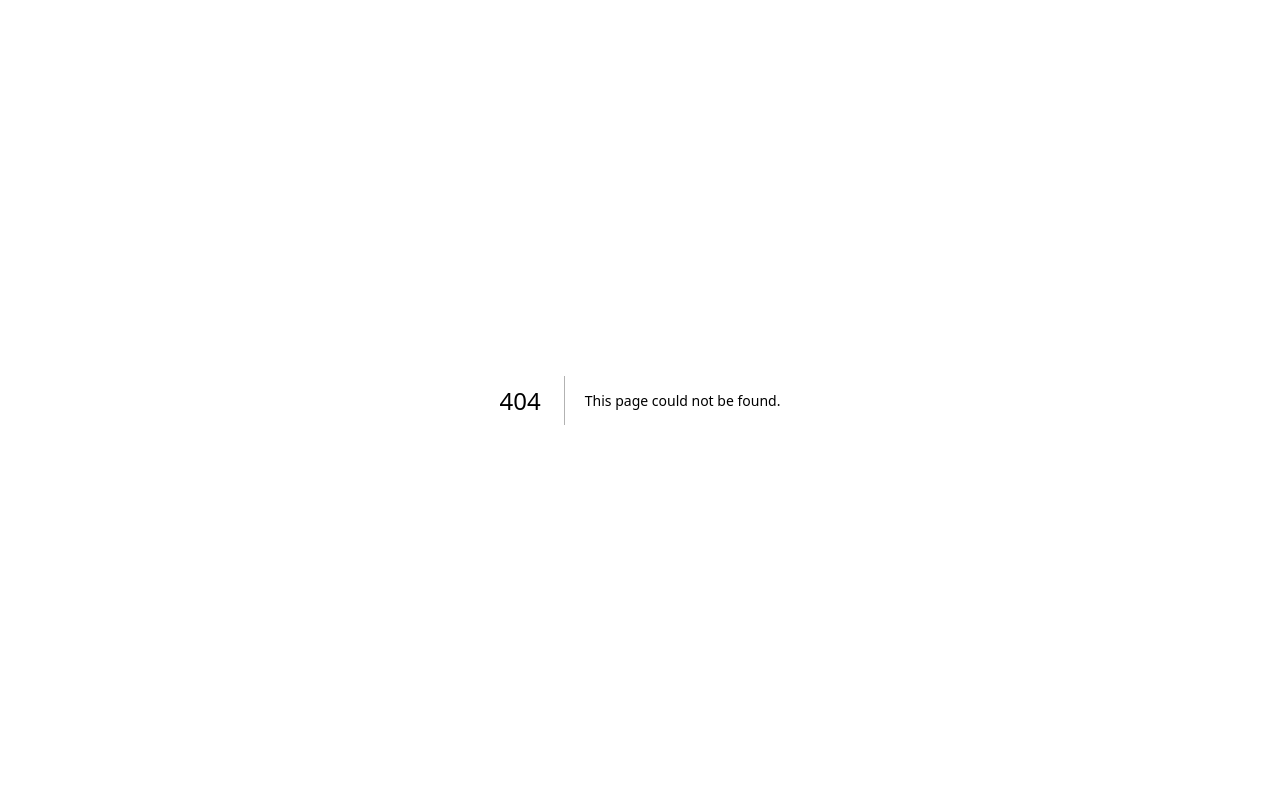
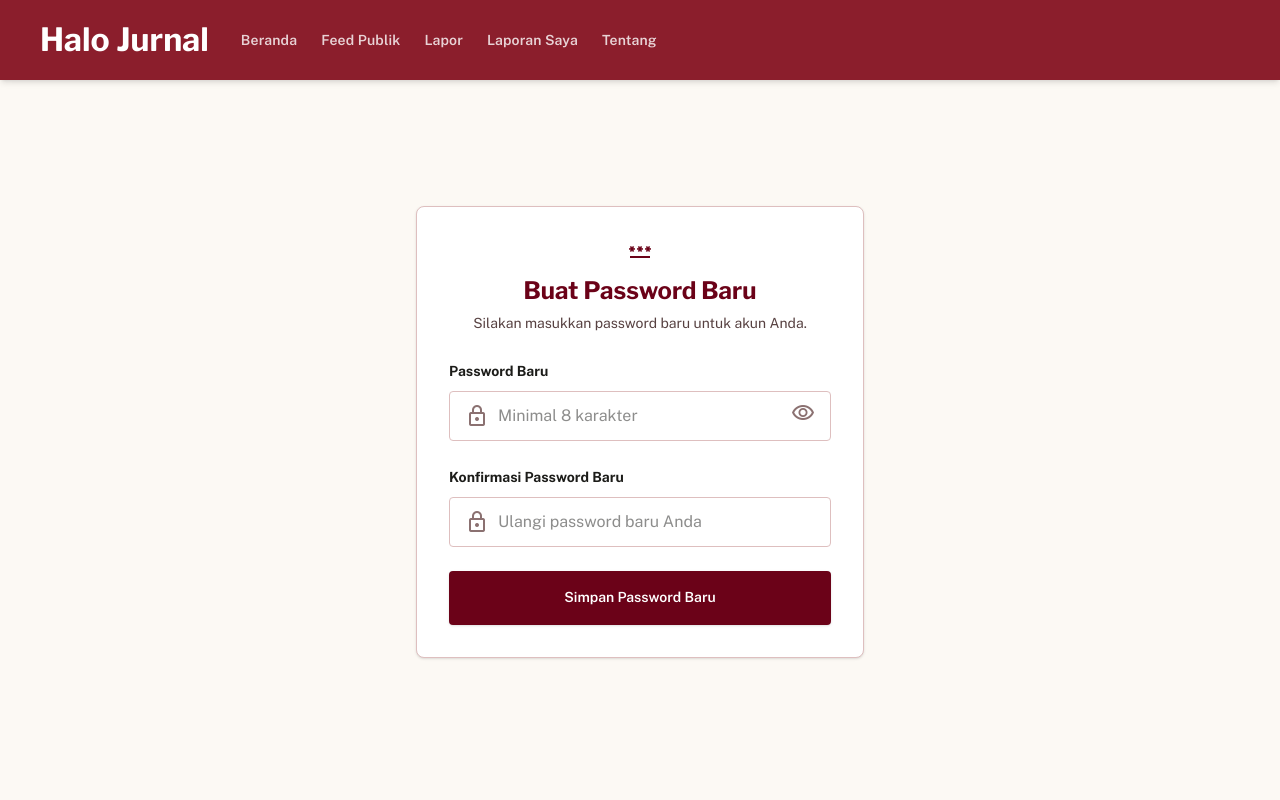
Before and after one commit to dmakapeli-prog/halo-jurnal-app, a Next.js app: page /reset-password/confirm in a window 1280 px wide. Before the commit this address had no page. Shown: the top 800 px of the page. Built offline with nearby package versions, Linux system fonts and the light colour scheme.

Commit message:
Implement reset password functionality

```diff
--- /dev/null
+++ b/app/reset-password/confirm/page.tsx
@@ -0,0 +1,146 @@
+'use client'
+
+import { useState } from 'react'
+import { useRouter } from 'next/navigation'
+import Navbar from '@/components/Navbar'
+import Footer from '@/components/Footer'
+import { createClient } from '@/lib/supabase/client'
+
+export default function ConfirmResetPasswordPage() {
+  const router = useRouter()
+  const [password, setPassword] = useState('')
+  const [confirmPassword, setConfirmPassword] = useState('')
+  const [showPassword, setShowPassword] = useState(false)
+  const [loading, setLoading] = useState(false)
+  const [error, setError] = useState('')
+  const [successMsg, setSuccessMsg] = useState('')
+
+  const handleUpdate = async (e: React.FormEvent) => {
+    e.preventDefault()
+
+    if (!password || password.length < 8) {
+      setError('Password minimal 8 karakter.')
+      return
+    }
+    if (password !== confirmPassword) {
+      setError('Konfirmasi password tidak cocok.')
+      return
+    }
+
+    setLoading(true)
+    setError('')
+
+    const supabase = createClient()
+    const { error: updateError } = await supabase.auth.updateUser({ password })
+
+    if (updateError) {
+      setError(updateError.message)
+      setLoading(false)
+    } else {
+      setSuccessMsg('Password berhasil diubah, silakan login.')
+      // Sign out immediately so they have to login with new password
+      await supabase.auth.signOut()
+
+      // Delay before redirecting to allow user to read the message
+      setTimeout(() => {
+        router.push('/login')
+      }, 2000)
+    }
+  }
+
+  return (
+    <>
+      <Navbar showLoginButton={false} />
+      <main className="min-h-screen pt-[80px] flex items-center justify-center bg-[#fcf9f4] p-4">
+        <div className="w-full max-w-md p-8 bg-white border border-[#debfbf] rounded-[0.5rem] shadow-sm">
+          <div className="text-center mb-6">
+            <span className="material-symbols-outlined text-5xl text-[#6b0218] mb-4">
+              password
+            </span>
+            <h1 className="font-['Libre_Franklin'] text-[24px] font-bold text-[#6b0218] mb-2">
+              Buat Password Baru
+            </h1>
+            <p className="font-['Public_Sans'] text-[14px] text-[#574141]">
+              Silakan masukkan password baru untuk akun Anda.
+            </p>
+          </div>
+
+          {successMsg ? (
+            <div className="p-4 bg-green-50 border border-green-200 rounded-[0.25rem] text-green-800 font-['Public_Sans'] text-[14px] text-center">
+              <span className="material-symbols-outlined text-4xl mb-2 text-green-600">check_circle</span>
+              <p className="font-bold">{successMsg}</p>
+              <p className="text-sm mt-1">Mengalihkan ke halaman login...</p>
+            </div>
+          ) : (
+            <form onSubmit={handleUpdate} className="space-y-6">
+              {error && (
+                <div className="p-3 bg-[#ffdad6] border border-[#ba1a1a] rounded-[0.25rem] text-[#93000a] font-['Public_Sans'] text-[14px]">
+                  {error}
+                </div>
+              )}
+
+              {/* Password Baru */}
+              <div>
+                <label className="block font-['Public_Sans'] text-[14px] font-bold mb-2 text-[#1c1c19]">
+                  Password Baru
+                </label>
+                <div className="relative">
+                  <span className="material-symbols-outlined absolute left-4 top-1/2 -translate-y-1/2 text-[#8b7171]">
+                    lock
+                  </span>
+                  <input
+                    className="w-full pl-12 pr-12 py-3 bg-white border border-[#debfbf] rounded-[0.25rem] focus:ring-2 focus:ring-[#6b0218] focus:border-[#6b0218] outline-none transition-all font-['Public_Sans'] text-[16px]"
+                    placeholder="Minimal 8 karakter"
+                    type={showPassword ? 'text' : 'password'}
+                    value={password}
+                    onChange={(e) => setPassword(e.target.value)}
+                    disabled={loading}
+                  />
+                  <button
+                    type="button"
+                    onClick={() => setShowPassword(!showPassword)}
+                    className="absolute right-4 top-1/2 -translate-y-1/2 text-[#8b7171] hover:text-[#6b0218]"
+                    disabled={loading}
+                  >
+                    <span className="material-symbols-outlined">
+                      {showPassword ? 'visibility_off' : 'visibility'}
+                    </span>
+                  </button>
+                </div>
+              </div>
+
+              {/* Konfirmasi Password Baru */}
+              <div>
+                <label className="block font-['Public_Sans'] text-[14px] font-bold mb-2 text-[#1c1c19]">
+                  Konfirmasi Password Baru
+                </label>
+                <div className="relative">
+                  <span className="material-symbols-outlined absolute left-4 top-1/2 -translate-y-1/2 text-[#8b7171]">
+                    lock
+                  </span>
+                  <input
+                    className="w-full pl-12 pr-4 py-3 bg-white border border-[#debfbf] rounded-[0.25rem] focus:ring-2 focus:ring-[#6b0218] focus:border-[#6b0218] outline-none transition-all font-['Public_Sans'] text-[16px]"
+                    placeholder="Ulangi password baru Anda"
+                    type={showPassword ? 'text' : 'password'}
+                    value={confirmPassword}
+                    onChange={(e) => setConfirmPassword(e.target.value)}
+                    disabled={loading}
+                  />
+                </div>
+              </div>
+
+              <button
+                type="submit"
+                disabled={loading}
+                className="w-full bg-[#6b0218] text-white py-4 rounded-[0.25rem] font-['Public_Sans'] text-[14px] font-semibold text-lg hover:bg-[#8b1e2c] transition-all shadow-sm active:scale-95 disabled:opacity-50"
+              >
+                {loading ? 'Menyimpan...' : 'Simpan Password Baru'}
+              </button>
+            </form>
+          )}
+        </div>
+      </main>
+      <Footer />
+    </>
+  )
+}
--- a/app/reset-password/page.tsx
+++ b/app/reset-password/page.tsx
@@ -1,14 +1,46 @@
 'use client'
 
+import { useState } from 'react'
 import Link from 'next/link'
 import Navbar from '@/components/Navbar'
 import Footer from '@/components/Footer'
+import { createClient } from '@/lib/supabase/client'
 
 export default function ResetPasswordPage() {
+  const [email, setEmail] = useState('')
+  const [loading, setLoading] = useState(false)
+  const [success, setSuccess] = useState(false)
+  const [error, setError] = useState('')
+
+  const handleReset = async (e: React.FormEvent) => {
+    e.preventDefault()
+    if (!email) {
+      setError('Masukkan email Anda.')
+      return
+    }
+
+    setLoading(true)
+    setError('')
+    setSuccess(false)
+
+    const supabase = createClient()
+    const siteUrl = process.env.NEXT_PUBLIC_SITE_URL || window.location.origin
+    const { error: resetError } = await supabase.auth.resetPasswordForEmail(email, {
+      redirectTo: `${siteUrl}/auth/callback?next=/reset-password/confirm`,
+    })
+
+    if (resetError) {
+      setError(resetError.message)
+    } else {
+      setSuccess(true)
+    }
+    setLoading(false)
+  }
+
   return (
     <>
       <Navbar showLoginButton={false} />
-      <main className="min-h-screen pt-[80px] flex items-center justify-center bg-[#fcf9f4]">
+      <main className="min-h-screen pt-[80px] flex items-center justify-center bg-[#fcf9f4] p-4">
         <div className="w-full max-w-md p-8 bg-white border border-[#debfbf] rounded-[0.5rem] shadow-sm text-center">
           <span className="material-symbols-outlined text-5xl text-[#6b0218] mb-4">
             lock_reset
@@ -16,8 +48,11 @@ export default function ResetPasswordPage() {
           <h1 className="font-['Libre_Franklin'] text-[24px] font-bold text-[#6b0218] mb-4">
             Reset Password
           </h1>
-          <p className="font-['Public_Sans'] text-[16px] text-[#574141] mb-8">
-            Fitur reset password sedang dalam tahap pengembangan. Silakan hubungi admin atau kembali ke halaman login.
+
+          {success ? (
+            <div className="text-center">
+              <p className="font-['Public_Sans'] text-[16px] text-[#574141] mb-6">
+                Link reset password telah dikirim ke email <strong>{email}</strong>. Silakan cek inbox (dan folder spam) Anda.
               </p>
               <Link
                 href="/login"
@@ -26,6 +61,53 @@ export default function ResetPasswordPage() {
                 Kembali ke Login
               </Link>
             </div>
+          ) : (
+            <form onSubmit={handleReset} className="space-y-6 text-left">
+              <p className="font-['Public_Sans'] text-[14px] text-[#574141] text-center mb-6">
+                Masukkan email yang terdaftar untuk menerima link reset password.
+              </p>
+
+              {error && (
+                <div className="p-3 bg-[#ffdad6] border border-[#ba1a1a] rounded-[0.25rem] text-[#93000a] font-['Public_Sans'] text-[14px]">
+                  {error}
+                </div>
+              )}
+
+              <div className="space-y-1">
+                <label className="font-['Public_Sans'] text-[14px] font-semibold block text-[#574141]">
+                  Email
+                </label>
+                <div className="relative">
+                  <span className="material-symbols-outlined absolute left-3 top-1/2 -translate-y-1/2 text-[#574141]/50">
+                    mail
+                  </span>
+                  <input
+                    className="w-full pl-10 pr-4 py-3 bg-white border-[1.5px] border-[#debfbf] rounded-[0.25rem] focus:ring-2 focus:ring-[#6b0218] focus:border-[#6b0218] transition-all font-['Public_Sans'] text-[16px]"
+                    placeholder="e.g. user@mail.com"
+                    type="email"
+                    value={email}
+                    onChange={(e) => setEmail(e.target.value)}
+                    disabled={loading}
+                  />
+                </div>
+              </div>
+
+              <button
+                type="submit"
+                disabled={loading}
+                className="w-full bg-[#6b0218] text-white py-4 rounded-[0.25rem] font-['Public_Sans'] text-[14px] font-semibold text-lg hover:bg-[#8b1e2c] transition-all shadow-sm active:scale-95 disabled:opacity-50"
+              >
+                {loading ? 'Mengirim...' : 'Kirim Link Reset'}
+              </button>
+
+              <div className="text-center mt-4">
+                <Link href="/login" className="text-[14px] text-[#6b0218] font-bold hover:underline">
+                  Kembali ke Login
+                </Link>
+              </div>
+            </form>
+          )}
+        </div>
       </main>
       <Footer />
     </>
```
Lines whose indentation alone changed are shown as unchanged.
